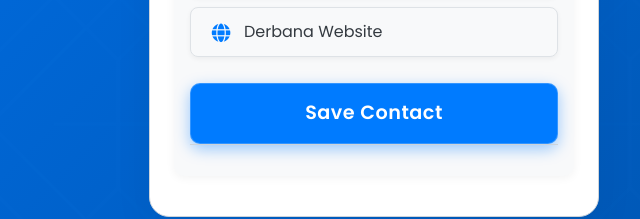
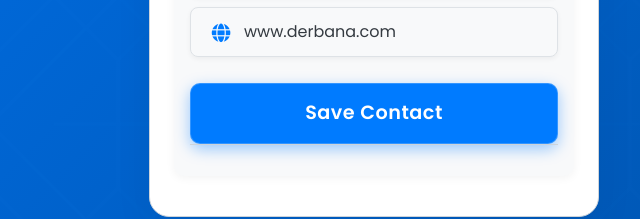
Before and after one commit to RoamingToursTravels/reza-ecard, a plain HTML site: page index.html in a window 1280 px wide. Shown: the part 516-735 px from the top of the page, 266-906 px from the left. Drawn offline with nearby package versions, Linux system fonts and the light colour scheme.

Commit message:
Update index.html

```diff
--- a/index.html
+++ b/index.html
@@ -72,7 +72,7 @@
                 <div class="ecard-contact-item animate-element" data-delay="950">
                     <a href="https://derbana.com/" target="_blank">
                         <i class="fas fa-globe me-2"></i>
-                        <span>Derbana Website</span>
+                        <span>www.derbana.com</span>
             </div>
 
             <div class="ecard-save-btn-container text-center mt-3 animate-element" data-delay="1200">
```
